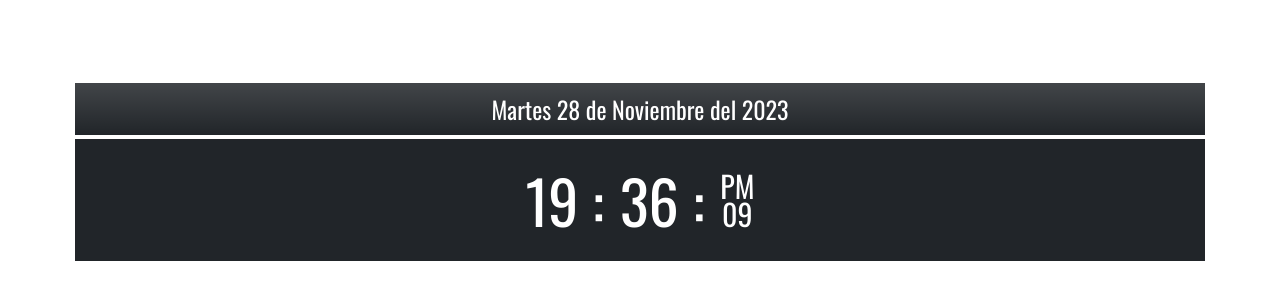
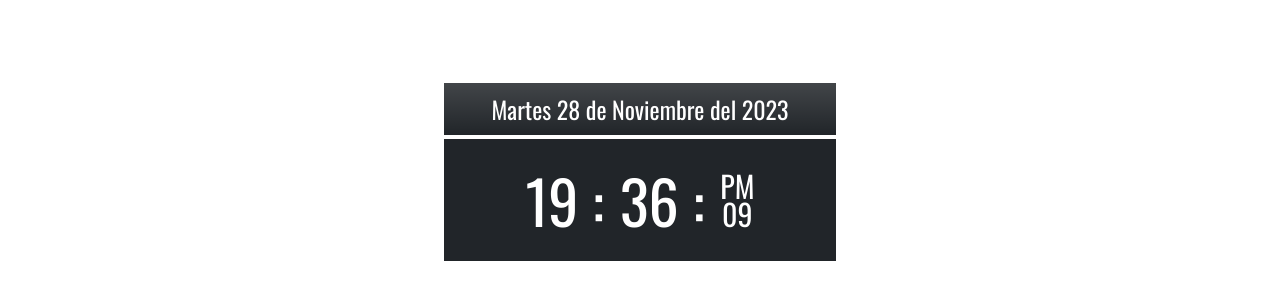
Before and after one commit to DylanNavarro97/practico5Js-Ej4, a plain HTML site: page index.html in a window 1280 px wide. Shown: the part 228-528 px from the top of the page. Drawn offline with nearby package versions, Linux system fonts and the light colour scheme.

Commit message:
correccion del ancho

```diff
--- a/index.html
+++ b/index.html
@@ -10,7 +10,7 @@
 <body data-bs-theme="light" class="d-flex flex-column justify-content-center align-items-center">
 
 
-    <section class="container p-0 text-center text-white">
+    <section class="p-0 text-center text-white">
         <div class="margin">
             <div class="fecha px-5 py-2 bg-gradient fs-4 bg-dark">
 
```
